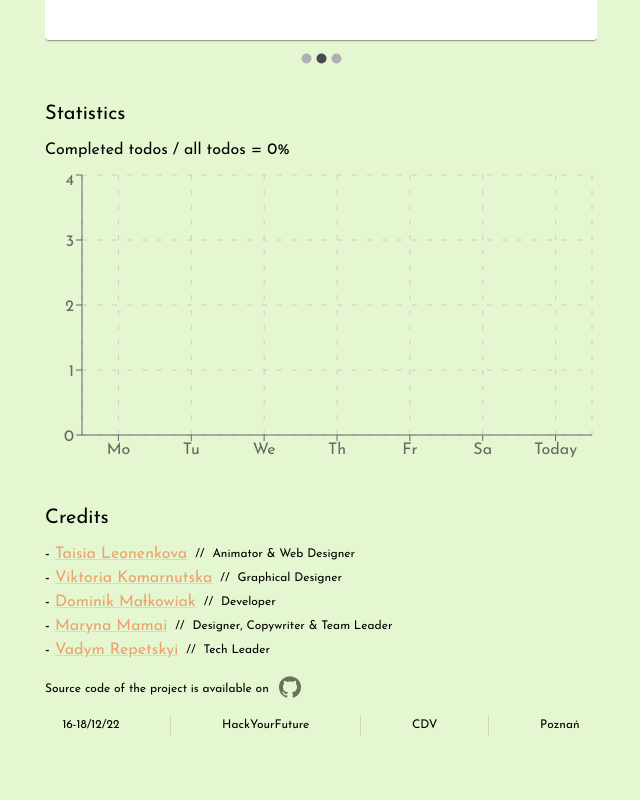
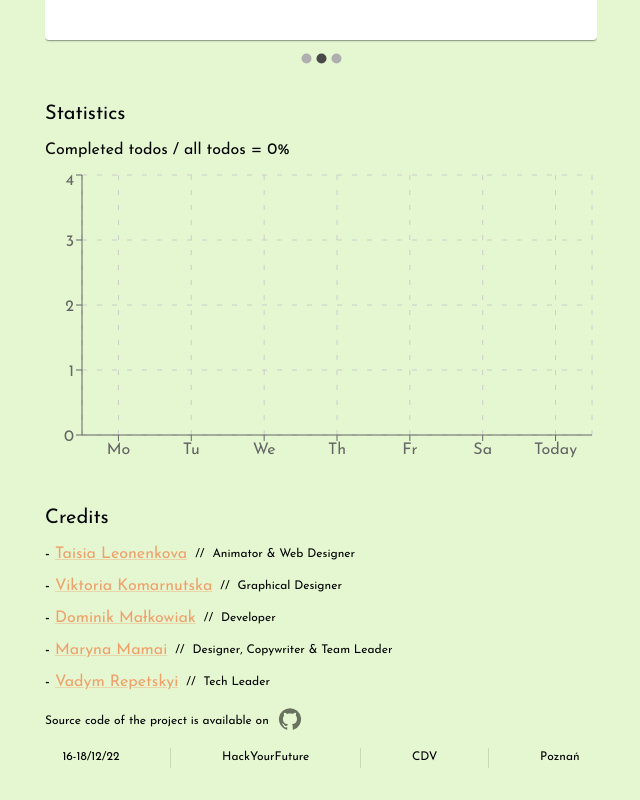
Before and after one commit to vrepetskyi/eco-tracker, a React (Create React App) app: page / in a window 1280 px wide. Shown: the part 1012-1812 px from the top of the page, without its empty margins (319-959 px from the left). Before the commit the page ends 1780 px from the top, so only its background shows below. Built offline with nearby package versions, Linux system fonts and the light colour scheme.

Commit message:
Added spacing

```diff
--- a/src/components/Credits.jsx
+++ b/src/components/Credits.jsx
@@ -32,7 +32,7 @@ export default function Credits() {
     >
       <SectionTitle hint="a few words about us">Credits</SectionTitle>
 
-      <Stack>
+      <Stack spacing={1}>
         <TeamMemberCard
           name="Taisia Leonenkova"
           role="Animator & Web Designer"
```
